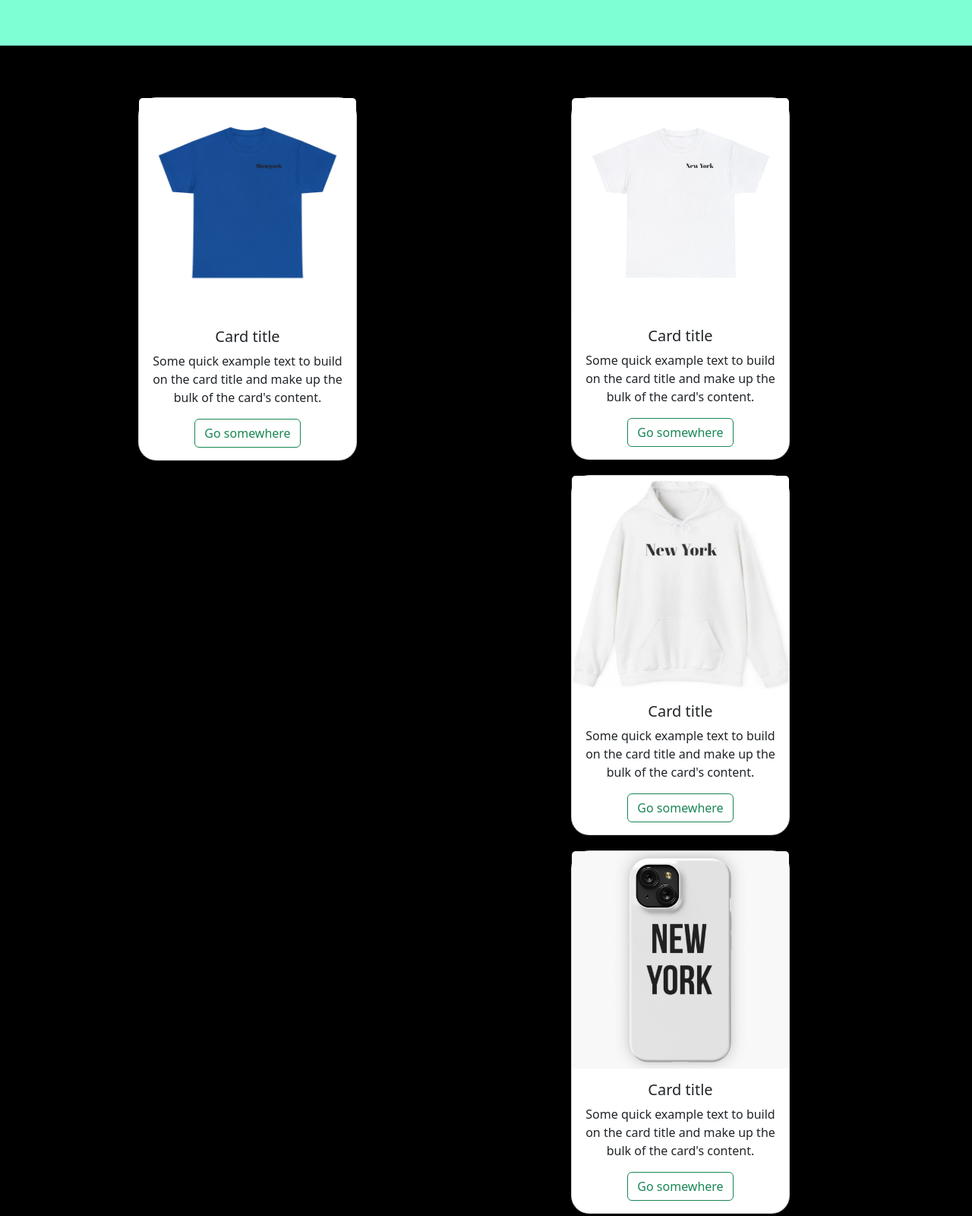
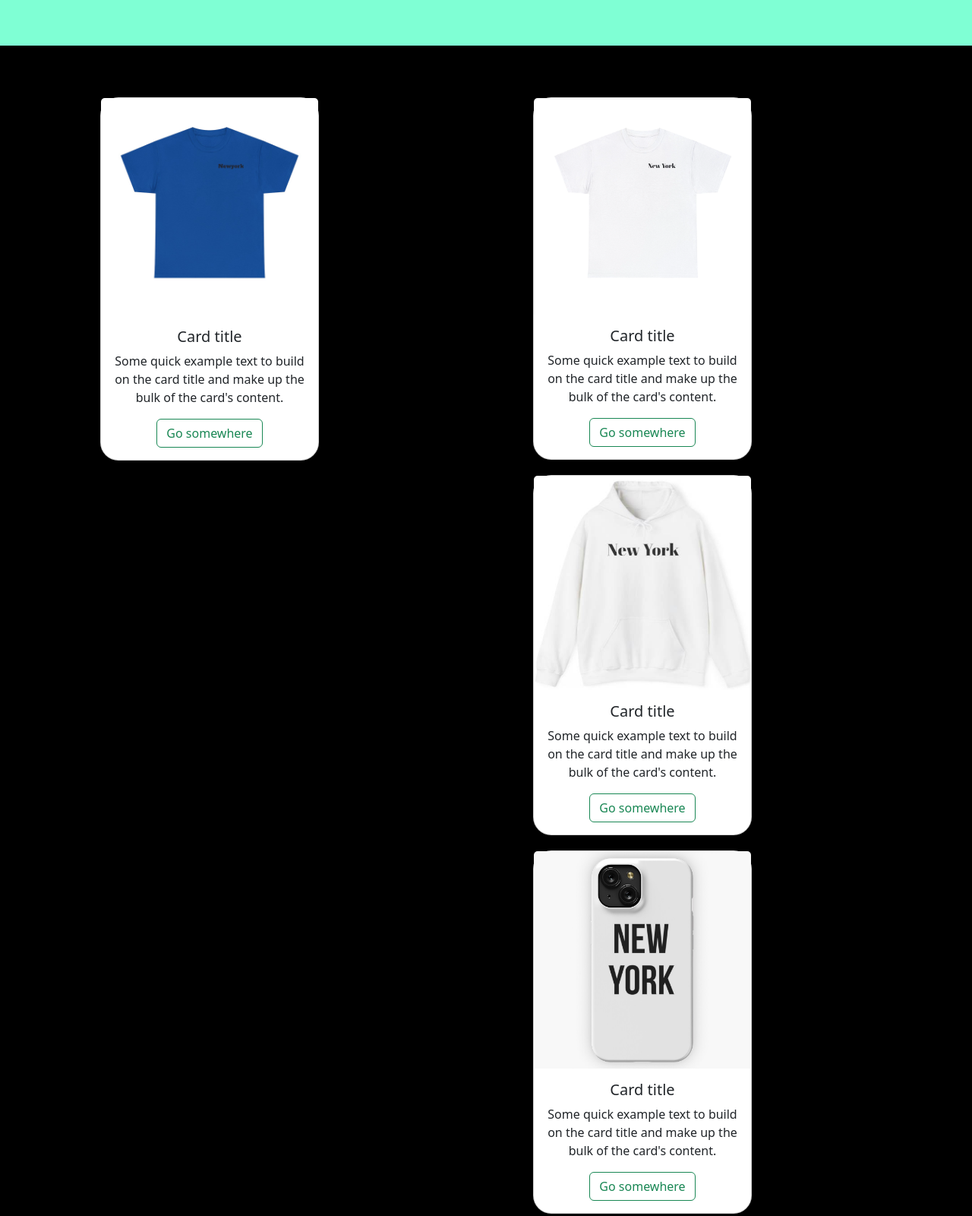
Before and after one commit to jack0604/market, a plain HTML site: page index.html in a window 1280 px wide. Shown: the part 240-1840 px from the top of the page at 76% size. Drawn offline with Linux system fonts and the light colour scheme; a web font is replaced by a local one.

Commit message:
Update index.html

```diff
--- a/index.html
+++ b/index.html
@@ -44,7 +44,7 @@
       <div class="container my-5">
         <div class="row">
           <div class="col">
-            <div class="card" style="width: 18rem;text-align: center;margin-left: 100px;border-radius: 24px;margin-top: 20px;">
+            <div class="card" style="width: 18rem;text-align: center;margin-left: 50px;border-radius: 24px;margin-top: 20px;">
               <img src="maglia_blu.jpeg" class="card-img-top" width="290px">
               <div class="card-body">
                 <h5 class="card-title">Card title</h5>
@@ -54,7 +54,7 @@
             </div>
           </div>
           <div class="col">
-            <div class="card" style="width: 18rem;text-align: center;margin-left: 100px;border-radius: 24px;margin-top: 20px;">
+            <div class="card" style="width: 18rem;text-align: center;margin-left: 50px;border-radius: 24px;margin-top: 20px;">
               <img src="maglia_1.png" class="card-img-top" width="290px">
               <div class="card-body">
                 <h5 class="card-title">Card title</h5>
@@ -63,7 +63,7 @@
               </div>
           </div>
           <div class="col">
-            <div class="card" style="width: 18rem;text-align: center;margin-left: 100px;border-radius: 24px;margin-top: 20px;">
+            <div class="card" style="width: 18rem;text-align: center;margin-left: 50px;border-radius: 24px;margin-top: 20px;">
               <img src="maglia_2.jpg" class="card-img-top" width="290px">
               <div class="card-body">
                 <h5 class="card-title">Card title</h5>
@@ -74,7 +74,7 @@
         </div>
         <div class="row">
           <div class="col">
-            <div class="card" style="width: 18rem;text-align: center;margin-left: 100px;border-radius: 24px;margin-top: 20px;">
+            <div class="card" style="width: 18rem;text-align: center;margin-left: 50px;border-radius: 24px;margin-top: 20px;">
               <img src="cover-iphone.jpg" class="card-img-top" width="290px">
               <div class="card-body">
                 <h5 class="card-title">Card title</h5>
@@ -93,7 +93,7 @@
               </div>
           </div>
           <div class="col">
-            <div class="card" style="width: 18rem;text-align: center;margin-left: 100px;border-radius: 24px;margin-top: 20px;">
+            <div class="card" style="width: 18rem;text-align: center;margin-left: 50px;border-radius: 24px;margin-top: 20px;">
               <img src="cover-samsung.jpg" class="card-img-top" width="290px">
               <div class="card-body">
                 <h5 class="card-title">Card title</h5>
```
